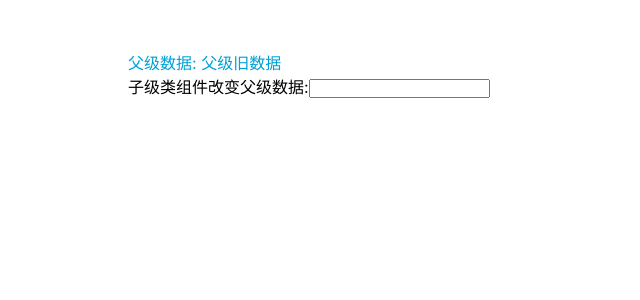
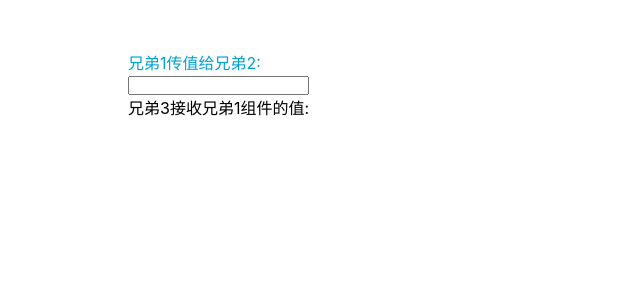
Before and after one commit to tjt740/react-study, a React (Create React App) app in the folder react-demo/: page / in a window 1280 px wide. Shown: the top 300 px of the page, without its empty margins (0-640 px from the left). Built offline with nearby package versions, Linux system fonts and the light colour scheme.

Commit message:
兄弟组件传值

```diff
--- a/react-demo/src/App.js
+++ b/react-demo/src/App.js
@@ -8,7 +8,7 @@ import FormComponent from './lessons/form-compoent';
 import UuidComponent from './lessons/uuid-component';
 import FatherToSonComponent from './lessons/father-to-son-component';
 import SonToFatherComponent from './lessons/son-to-father-component';
-
+import BrotherComponent from './lessons/brother-component';
 
 
 function App() {
@@ -41,9 +41,8 @@ function App() {
 
       {/* 组件传值  */}
       {/* <FatherToSonComponent /> */}
-
-      <SonToFatherComponent/>
-
+      {/* <SonToFatherComponent/> */}
+      <BrotherComponent/>
 
     </div>
   )
--- /dev/null
+++ b/react-demo/src/lessons/brother-component.jsx
@@ -0,0 +1,64 @@
+import React from 'react';
+
+
+
+import Brother1Component from './brother1-component';
+import Brother2Component from './brother2-component';
+
+
+
+
+function Brother3Component(props) {
+    return (
+        <>
+
+            兄弟3接收兄弟1组件的值:
+            <h1>{props.data.msg}</h1>
+        </>
+    )
+}
+
+
+
+class BrotherComponent extends React.Component {
+
+
+    // step4️⃣ state中监听的函数
+    fn = (params) => {
+        console.log('通过回调函数获取到的兄弟1参数:', params);
+
+        // step5️⃣ 给state设置数据
+        this.setState({
+            msg: params
+        })
+    }
+
+    // step1️⃣ 定义初始数据
+    state = {
+        msg: null,
+        fun: this.fn
+    }
+
+
+    render() {
+        return (
+            <>
+                {/* step2️⃣ 给兄弟1组件用自定义属性绑定state(数据+事件)*/}
+                <Brother1Component cb={this.state} />
+
+                {/* step3️⃣ 给兄弟2组件用自定义属性绑定state(数据) */}
+                {/* <Brother2Component info={this.state.msg} /> */}
+
+
+                <Brother3Component data={this.state} />
+
+
+            </>
+        );
+    }
+
+}
+
+
+
+export default BrotherComponent;
--- /dev/null
+++ b/react-demo/src/lessons/brother1-component.jsx
@@ -0,0 +1,29 @@
+import React from 'react';
+
+class Brother1Component extends React.Component{
+
+    handleChange = (e) => {
+        const { cb } = this.props;
+        console.log(cb, this.props)
+
+        cb.fun(e.target.value);
+
+    }
+
+    render() {
+        return (
+            <div>
+
+                <p>兄弟1传值给兄弟2:</p>
+
+                <input type='text' onChange={ (e)=>this.handleChange(e)} />
+
+            </div>
+        );
+    }
+
+}
+
+
+
+export default Brother1Component;
--- /dev/null
+++ b/react-demo/src/lessons/brother2-component.jsx
@@ -0,0 +1,22 @@
+import React from 'react';
+
+class Brother2Component extends React.Component{
+
+
+    render() {
+        return (
+            <div>
+
+                <p>兄弟2接收兄弟1参数:</p>
+
+                <input type='text'  defaultValue={this.props.info}/>
+
+            </div>
+        );
+    }
+
+}
+
+
+
+export default Brother2Component;
```
